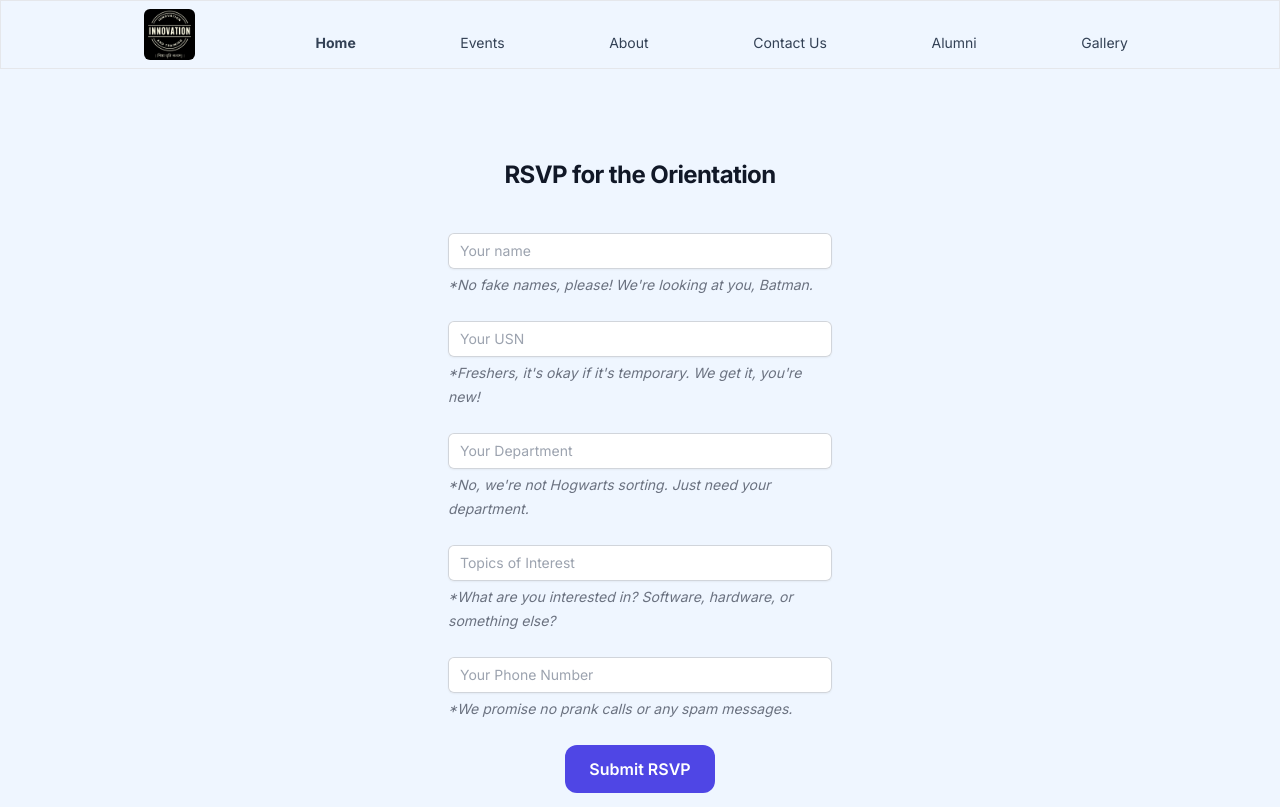
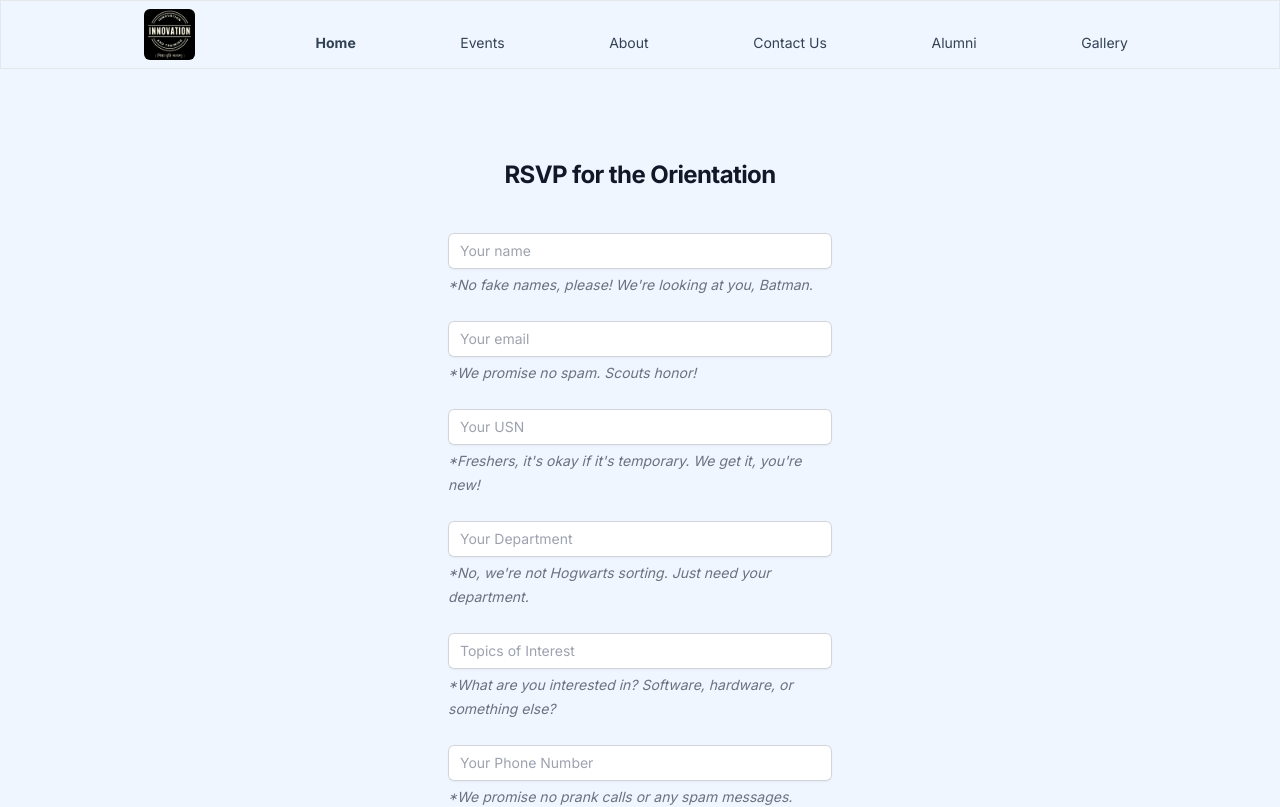
Before and after one commit to amithm3/itc-rit-website, a Next.js app: page / in a window 1280 px wide. Shown: the top 807 px of the page. Built offline with nearby package versions, Linux system fonts and the light colour scheme.

Commit message:
email fielsf

```diff
--- a/src/pages/index.jsx
+++ b/src/pages/index.jsx
@@ -28,6 +28,7 @@ export default function Home() {
   const [rsvs, setRsvs] = useState([])
   const [formData, setFormData] = useState({
     name: '',
+    email: '',
     usn: '',
     dept: '',
     topics: '',
@@ -69,6 +70,7 @@ export default function Home() {
       alert('RSVP submitted! Thank you.')
       setFormData({
         name: '',
+        email: '',
         usn: '',
         dept: '',
         topics: '',
@@ -129,6 +131,23 @@ export default function Home() {
                     />
                     <p className="pt-1 text-sm italic text-gray-500">
                       *No fake names, please! We're looking at you, Batman.
+                    </p>
+                  </div>
+
+                  {/* Email */}
+                  <div className="mb-4">
+                    <input
+                      id="email"
+                      name="email"
+                      type="email"
+                      placeholder="Your email"
+                      required
+                      className="block w-full rounded-md border-0 py-1.5 text-gray-900 shadow-sm ring-1 ring-inset ring-gray-300 placeholder:text-gray-400 focus:ring-2 focus:ring-inset focus:ring-indigo-600 sm:text-sm sm:leading-6"
+                      value={formData.email}
+                      onChange={handleChange}
+                    />
+                    <p className="pt-1 text-sm italic text-gray-500">
+                      *We promise no spam. Scouts honor!
                     </p>
                   </div>
 
@@ -348,6 +367,7 @@ export default function Home() {
           </div>
         </section>
       </main>
+
       <Footer />
       {showButton && (
         <button onClick={scrollToTop} className="back-to-top z-999 shadow-lg">
```
